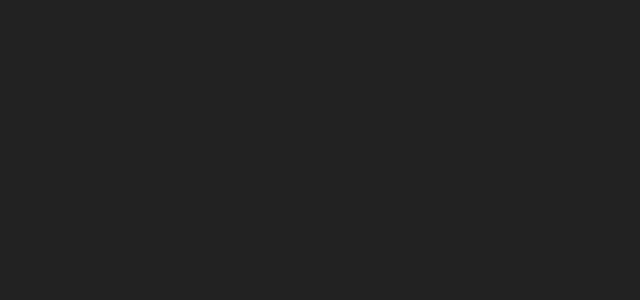
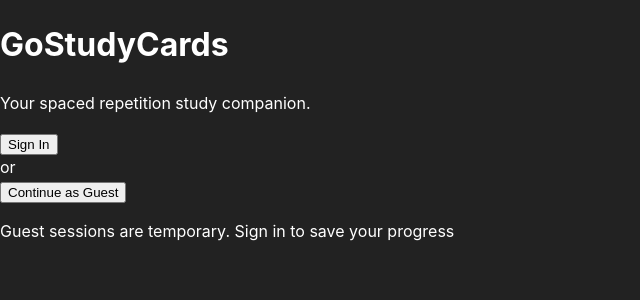
Before and after one commit to 18barbers2/gostudycards, a React (Vite) app in the folder frontend/: page /login in a window 1280 px wide. Shown: the top 300 px of the page, without its empty margins (0-640 px from the left). Built offline with nearby package versions, Linux system fonts and the light colour scheme.

Commit message:
feature: add page content

```diff
--- a/frontend/src/pages/Login.tsx
+++ b/frontend/src/pages/Login.tsx
@@ -5,12 +5,37 @@ export default function Login() {
     const navigate = useNavigate();
 
     const handleGuest = () =>  {
+        // Wire to loginAsGuest() later
         navigate('/');
-    }
+    };
 
     const handleLogin = () => {
+        // Wire to loginAsuse() later
         navigate('/');
-    }
+    };
 
+    return (
+        <div className="login-bg">
+            <div className="login-card">
+                <h1 className="login-title">GoStudyCards</h1>
+                <p className="login-subtitle">Your spaced repetition study companion.</p>
+
+                <button className="login-button login-button--primary">Sign In</button>
+
+                <div className="login-divider">
+                    <span className="login-divider-line"/>
+                    <span className="login-divider-text">or</span>
+                    <span className="login-divider-line"/>
+                </div>
+
+                <button className="login-button login-button--ghost">Continue as Guest</button>
+
+                <p className="login-note">
+                    Guest sessions are temporary.{' '}
+                    <span>Sign in</span> to save your progress
+                </p>
+            </div>
+        </div>
+    )
 
 }
```
